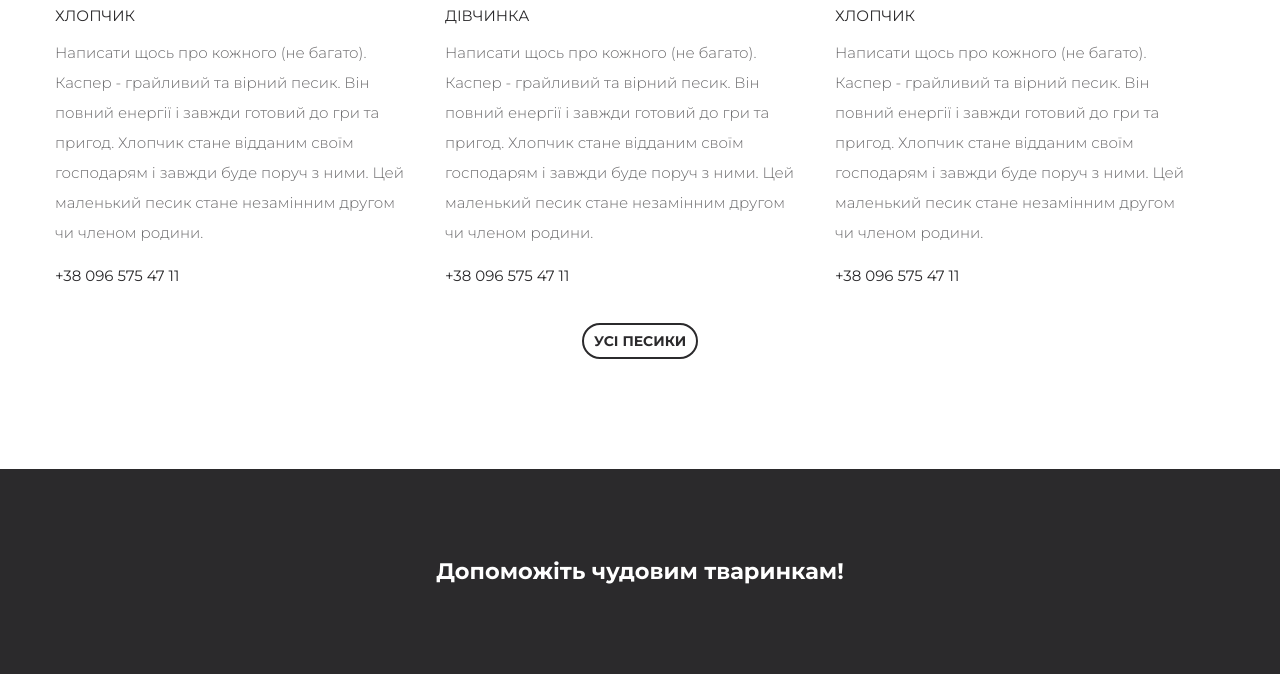
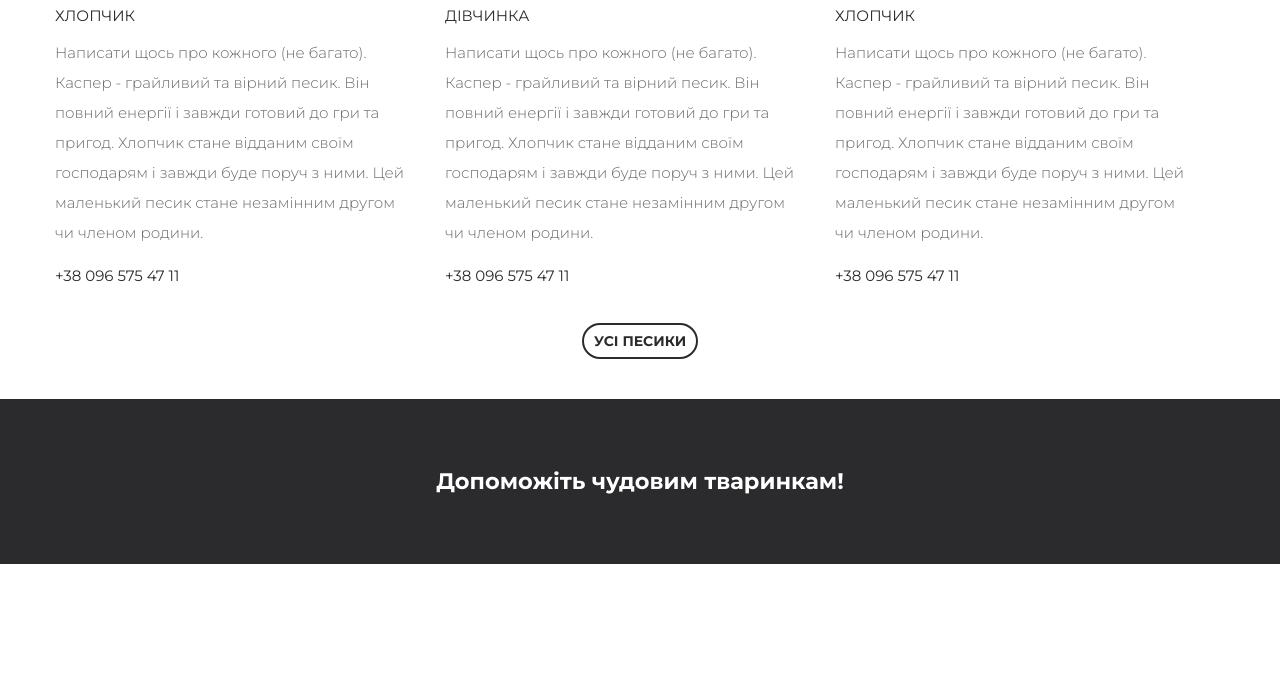
Before and after one commit to SitesUa/HELP.DOG, a plain HTML site: page index.html in a window 1280 px wide. Shown: the part 2579-3268 px from the top of the page. After the commit the page ends 3158 px from the top, so only its background shows below. Drawn offline with nearby package versions, Linux system fonts and the light colour scheme.

Commit message:
Update style.css

```diff
--- a/css/style.css
+++ b/css/style.css
@@ -636,7 +636,7 @@ body {
 /* DOGS */
 .news {
     margin-top: 70px;
-    margin-bottom: 8rem
+    margin-bottom: 50px;
 }
 
 .news__header {
@@ -744,11 +744,16 @@ body {
 
 
 .footer {
-    padding: 4.6rem 0;
+    padding: 3rem 0;
     margin: 0;
     position: relative;
     background-color: #2b2a2c;
 }
+
+.footer p{
+    line-height: 30px;
+}
+
 
 
 
```
